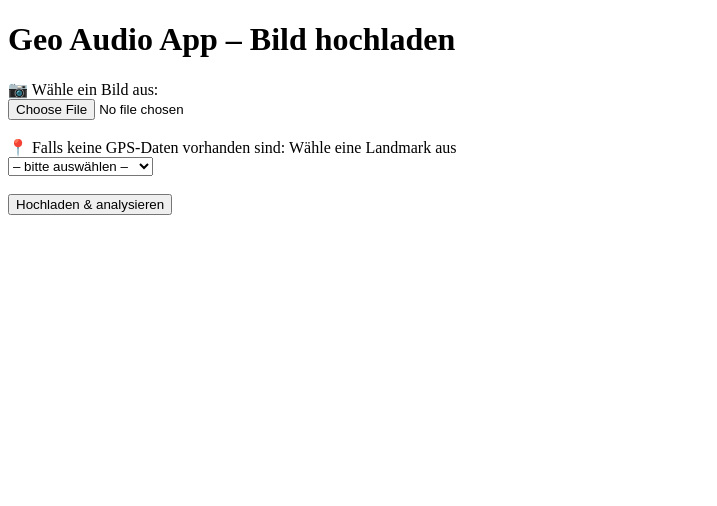
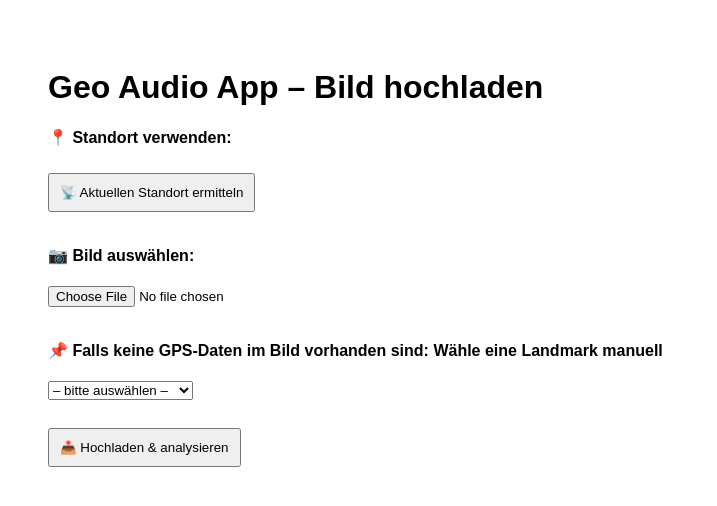
Before and after one commit to HurradieGams24/geo-audio-app, a Flask app: page / in a window 1280 px wide. Shown: the top 506 px of the page, without its empty margins (0-717 px from the left). Run offline with Flask 3, Linux system fonts and the light colour scheme.

Commit message:
Restore original frontend with location, camera and fallback features

```diff
--- a/templates/upload.html
+++ b/templates/upload.html
@@ -3,25 +3,58 @@
 <head>
     <meta charset="UTF-8">
     <title>Geo Audio App – Bild hochladen</title>
+    <style>
+        body {
+            font-family: Arial, sans-serif;
+            padding: 40px;
+        }
+        button {
+            margin-top: 10px;
+            padding: 10px;
+        }
+        select, input[type="file"] {
+            margin-top: 5px;
+        }
+    </style>
 </head>
 <body>
     <h1>Geo Audio App – Bild hochladen</h1>
 
     <form action="/upload" method="post" enctype="multipart/form-data">
-        <label for="image">📷 Wähle ein Bild aus:</label><br>
-        <input type="file" name="image" id="image" required><br><br>
+        <p>📍 <strong>Standort verwenden:</strong></p>
+        <button type="button" onclick="getLocation()">📡 Aktuellen Standort ermitteln</button>
+        <br><br>
 
-        <label for="manual_landmark">📍 Falls keine GPS-Daten vorhanden sind: Wähle eine Landmark aus</label><br>
-        <select name="manual_landmark" id="manual_landmark">
+        <p>📷 <strong>Bild auswählen:</strong></p>
+        <input type="file" name="image" accept="image/*" capture="environment" required>
+        <br><br>
+
+        <p>📌 <strong>Falls keine GPS-Daten im Bild vorhanden sind: Wähle eine Landmark manuell</strong></p>
+        <select name="manual_landmark">
             <option value="">– bitte auswählen –</option>
             <option value="Karlskirche">Karlskirche</option>
             <option value="Stephansdom">Stephansdom</option>
             <option value="Wiener Rathaus">Wiener Rathaus</option>
             <option value="Schloss Schönbrunn">Schloss Schönbrunn</option>
             <option value="Belvedere">Belvedere</option>
-        </select><br><br>
+        </select>
+        <br><br>
 
-        <button type="submit">Hochladen & analysieren</button>
+        <button type="submit">📤 Hochladen & analysieren</button>
     </form>
+
+    <script>
+        function getLocation() {
+            if (navigator.geolocation) {
+                navigator.geolocation.getCurrentPosition(function(position) {
+                    alert("Standort erfasst: " + position.coords.latitude + ", " + position.coords.longitude + "\\n(Dieser wird derzeit noch nicht verwendet – GPS kommt aus Bilddaten.)");
+                }, function(error) {
+                    alert("Fehler beim Abrufen des Standorts.");
+                });
+            } else {
+                alert("Geolocation wird von diesem Browser nicht unterstützt.");
+            }
+        }
+    </script>
 </body>
 </html>
```
